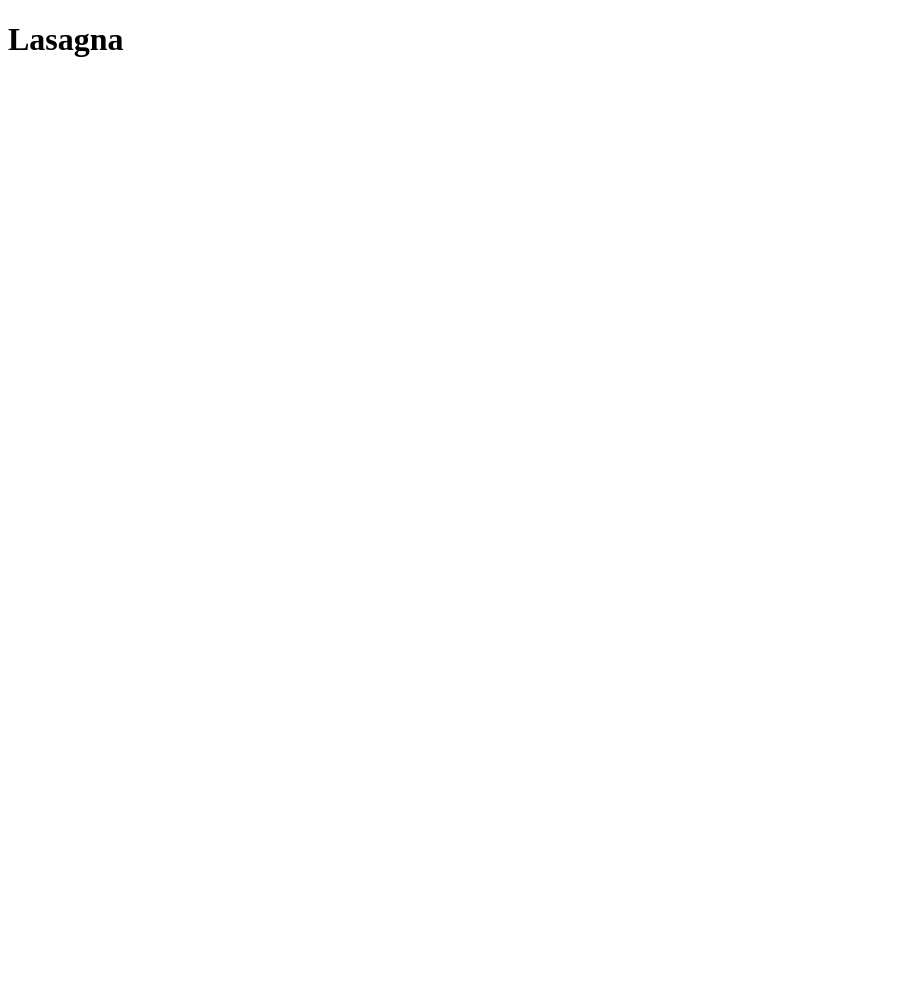
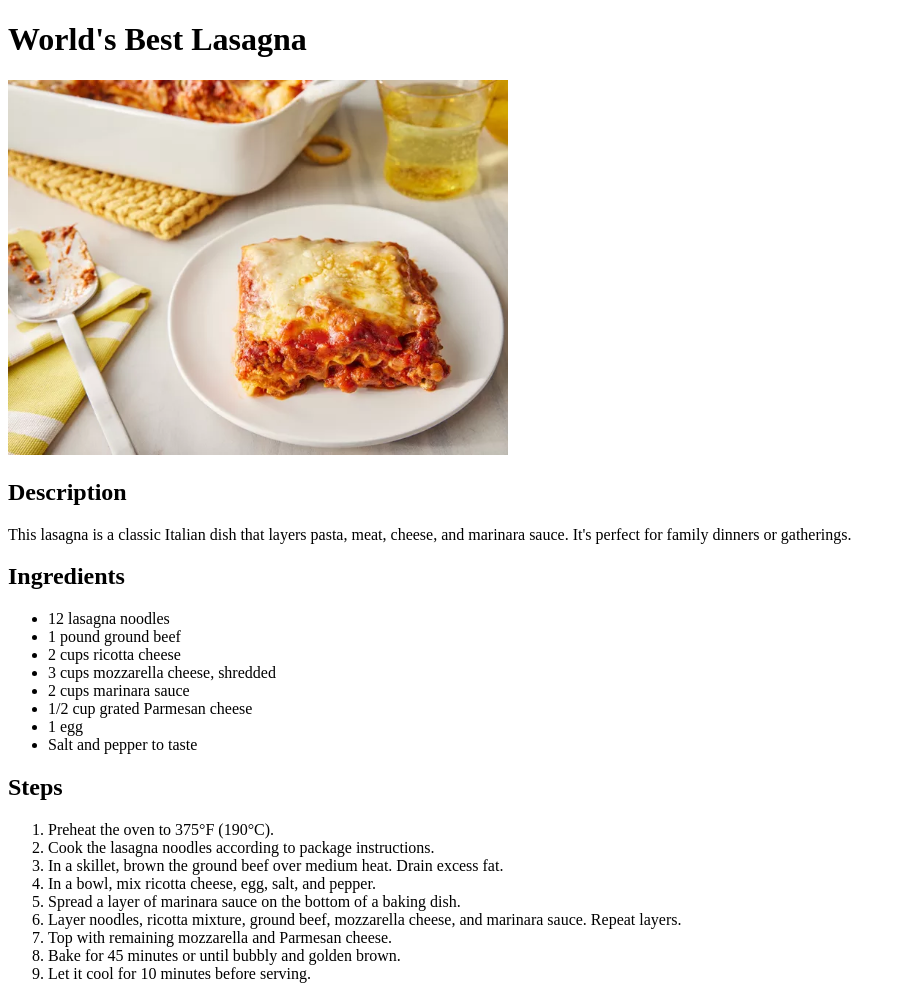
Before and after one commit to krudliere/odin-recipes, a plain HTML site: page recipes/lasagna.html in a window 1280 px wide. Shown: the whole page, without its empty margins (0-902 px from the left). Before the commit the page ends 800 px from the top, so only its background shows below. Drawn offline with Linux system fonts and the light colour scheme.

Commit message:
Add images directory and lasagna recipe

```diff
--- a/recipes/lasagna.html
+++ b/recipes/lasagna.html
@@ -6,6 +6,34 @@
     <title>Lasagna</title>
 </head>
 <body>
-    <h1>Lasagna</h1>
+    <h1>World's Best Lasagna</h1>
+    <img src="../images/23600-worlds-best-lasagna-DDMFS-4x3-1196-24c5401652934ffb96d3d94bc9fbe2d7.webp" alt="Lasagna" width="500">
+    <h2>Description</h2>
+    <p>This lasagna is a classic Italian dish that layers pasta, meat, cheese, and marinara sauce. It's perfect for family dinners or gatherings.</p>
+
+    <h2>Ingredients</h2>
+    <ul>
+        <li>12 lasagna noodles</li>
+        <li>1 pound ground beef</li>
+        <li>2 cups ricotta cheese</li>
+        <li>3 cups mozzarella cheese, shredded</li>
+        <li>2 cups marinara sauce</li>
+        <li>1/2 cup grated Parmesan cheese</li>
+        <li>1 egg</li>
+        <li>Salt and pepper to taste</li>
+    </ul>
+
+    <h2>Steps</h2>
+    <ol>
+        <li>Preheat the oven to 375°F (190°C).</li>
+        <li>Cook the lasagna noodles according to package instructions.</li>
+        <li>In a skillet, brown the ground beef over medium heat. Drain excess fat.</li>
+        <li>In a bowl, mix ricotta cheese, egg, salt, and pepper.</li>
+        <li>Spread a layer of marinara sauce on the bottom of a baking dish.</li>
+        <li>Layer noodles, ricotta mixture, ground beef, mozzarella cheese, and marinara sauce. Repeat layers.</li>
+        <li>Top with remaining mozzarella and Parmesan cheese.</li>
+        <li>Bake for 45 minutes or until bubbly and golden brown.</li>
+        <li>Let it cool for 10 minutes before serving.</li>
+    </ol>
 </body>
 </html>
```
Also changed, not shown: images/23600-worlds-best-lasagna-DDMFS-4x3-1196-24c5401652934ffb96d3d94bc9fbe2d7.webp (added).
